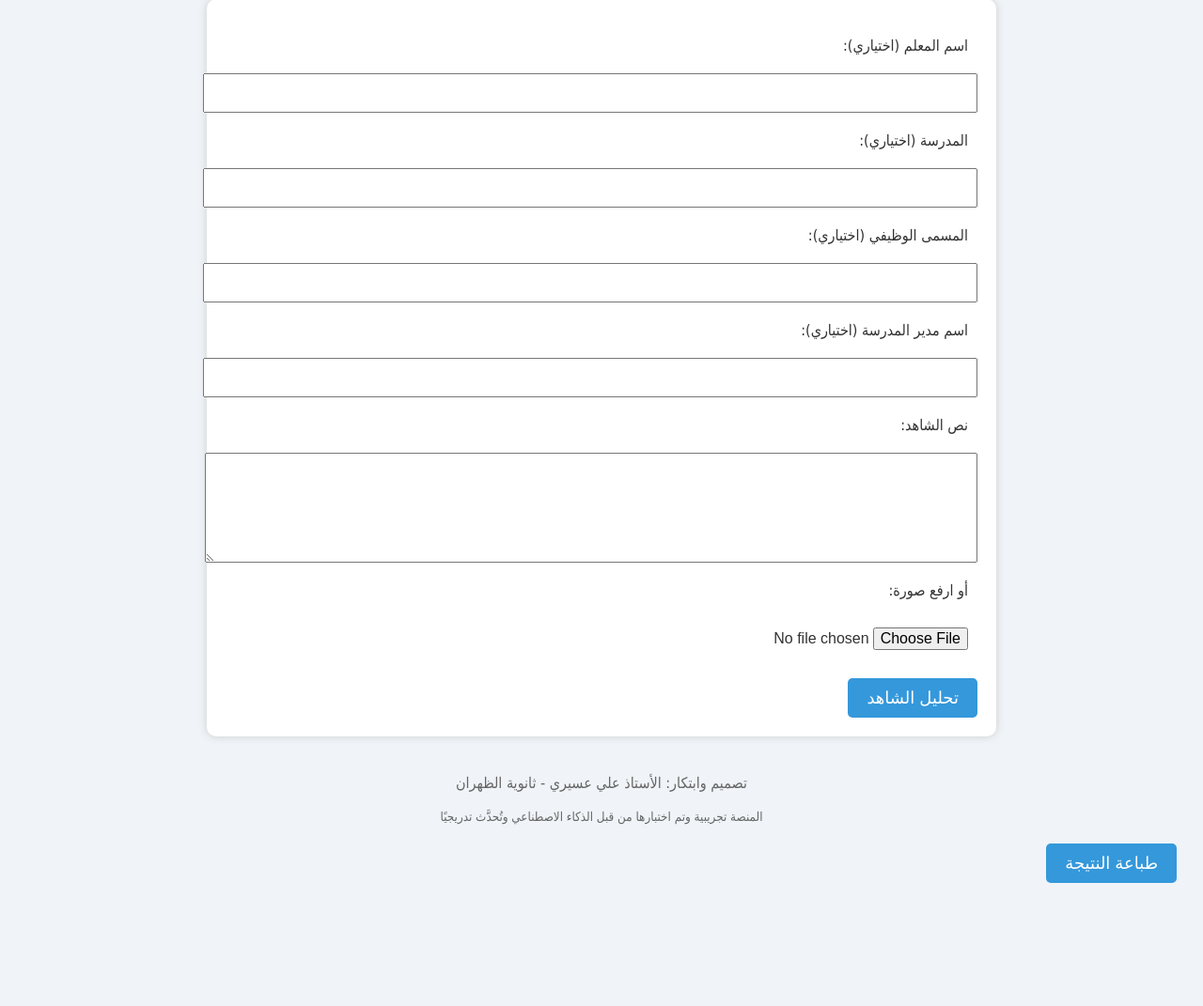
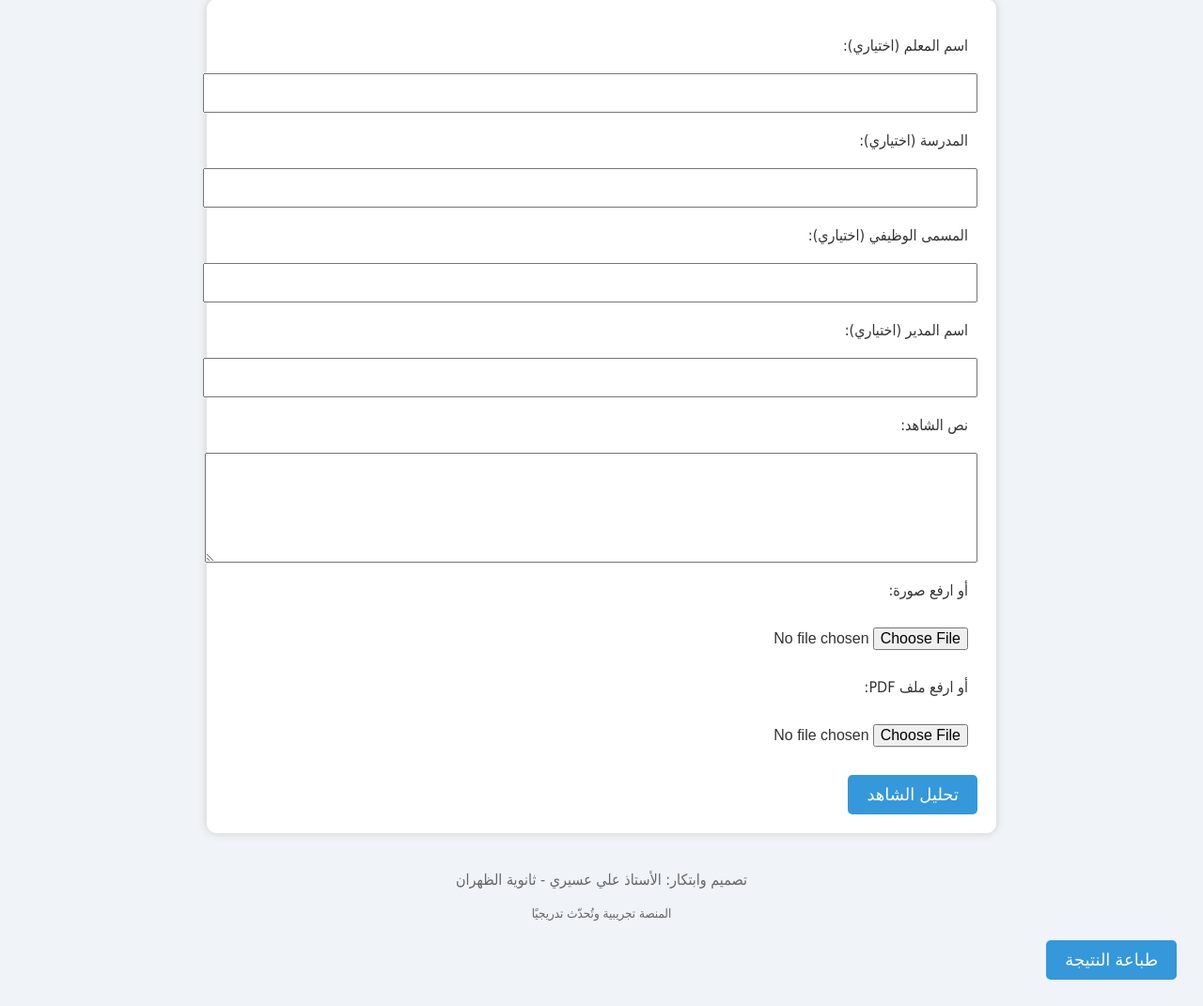
Before and after one commit to aliasiriiii/smart-ai, a Flask app: page / in a window 1280 px wide. Shown: the part 110-1181 px from the top of the page at 94% size. Before the commit the page ends 1050 px from the top, so only its background shows below. Run offline with Flask 3, Linux system fonts and the light colour scheme.

Commit message:
Update index.html

```diff
--- a/templates/index.html
+++ b/templates/index.html
@@ -2,7 +2,7 @@
 <html lang="ar" dir="rtl">
 <head>
     <meta charset="UTF-8">
-    <title>منصة التقييم الذكي</title>
+    <title>منصة التقييم الذكي لشواهد المعلمين</title>
     <style>
         body {
             font-family: 'Tahoma', sans-serif;
@@ -45,7 +45,6 @@
             border-collapse: collapse;
             background: white;
             box-shadow: 0 0 10px #ccc;
-            direction: rtl;
         }
         th, td {
             padding: 10px;
@@ -59,11 +58,6 @@
         tr:nth-child(even) {
             background-color: #f9f9f9;
         }
-        .footer {
-            text-align: center;
-            margin-top: 40px;
-            color: #666;
-        }
         .no-print {
             display: block;
         }
@@ -72,44 +66,43 @@
                 display: none;
             }
         }
+        .footer {
+            text-align: center;
+            margin-top: 40px;
+            color: #666;
+        }
     </style>
 </head>
 <body>
     <h1>منصة التقييم الذكي لشواهد المعلمين</h1>
     <form method="POST" enctype="multipart/form-data">
         <label>اسم المعلم (اختياري):</label>
-        <input type="text" name="teacher_name" value="{{ teacher_name }}">
+        <input type="text" name="teacher_name">
         <label>المدرسة (اختياري):</label>
-        <input type="text" name="school" value="{{ school }}">
+        <input type="text" name="school">
         <label>المسمى الوظيفي (اختياري):</label>
-        <input type="text" name="job_title" value="{{ job_title }}">
-        <label>اسم مدير المدرسة (اختياري):</label>
-        <input type="text" name="principal_name" value="{{ principal_name }}">
+        <input type="text" name="job_title">
+        <label>اسم المدير (اختياري):</label>
+        <input type="text" name="principal_name">
         <label>نص الشاهد:</label>
         <textarea name="shahid" rows="5"></textarea>
         <label>أو ارفع صورة:</label>
         <input type="file" name="image">
+        <label>أو ارفع ملف PDF:</label>
+        <input type="file" name="pdf_file">
         <button type="submit">تحليل الشاهد</button>
     </form>
 
     {% if gpt_result %}
-        <h2>نتائج التحليل الذكي (GPT)</h2>
-        <div>{{ gpt_result | safe }}</div>
-    {% endif %}
-
-    {% if principal_name %}
-        <hr style="margin-top:40px;">
-        <h3>اعتماد الإدارة</h3>
-        <p><strong>تم الاطلاع على نتيجة التقييم من قبل مدير المدرسة:</strong> {{ principal_name }}</p>
-        <p style="margin-top:40px;">
-            ........................................... <br>
-            توقيع المدير / الختم الرسمي
-        </p>
+    <div class="no-print">
+        <h2>نتيجة تحليل الذكاء الاصطناعي</h2>
+        <div style="white-space: pre-wrap;">{{ gpt_result }}</div>
+    </div>
     {% endif %}
 
     <div class="footer">
         <p>تصميم وابتكار: الأستاذ علي عسيري - ثانوية الظهران</p>
-        <p><small>المنصة تجريبية وتم اختبارها من قبل الذكاء الاصطناعي وتُحدَّث تدريجيًا</small></p>
+        <p><small>المنصة تجريبية وتُحدّث تدريجيًا</small></p>
         <button onclick="window.print()" class="no-print">طباعة النتيجة</button>
     </div>
 </body>
```
